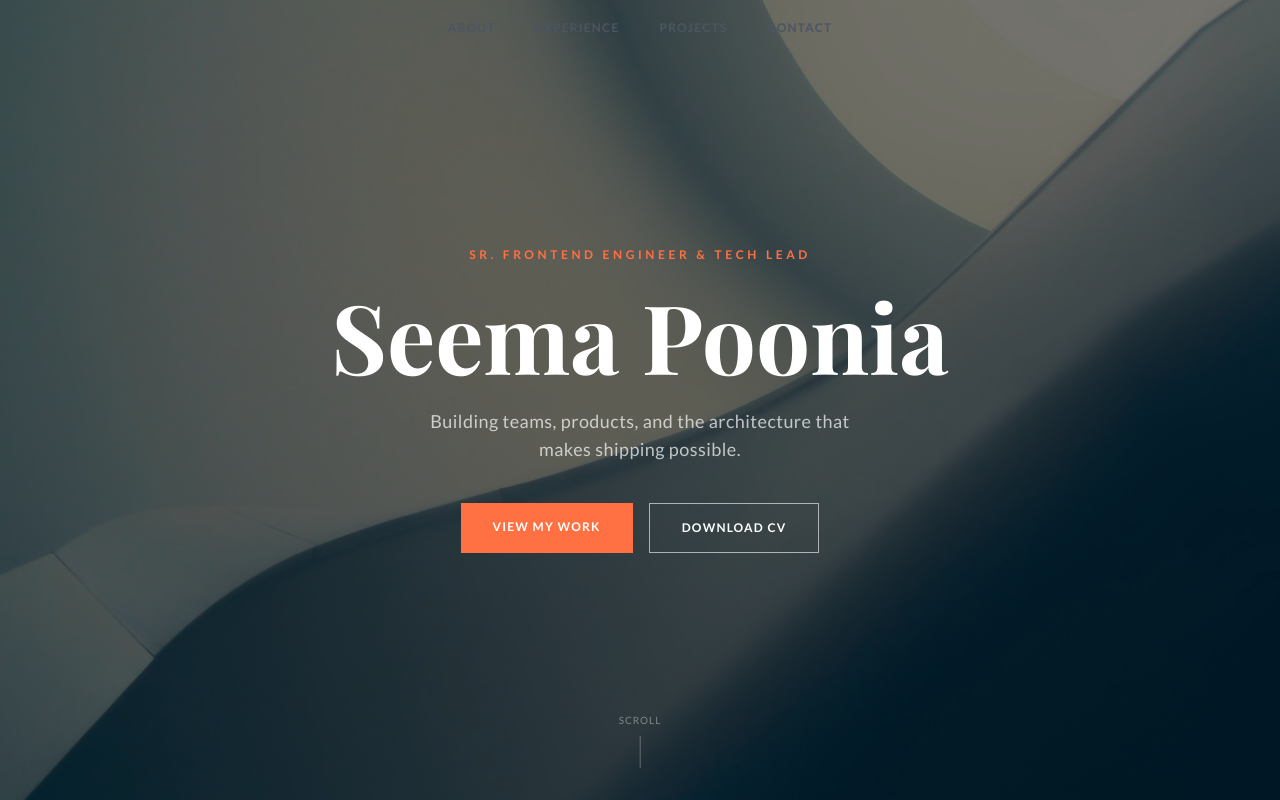
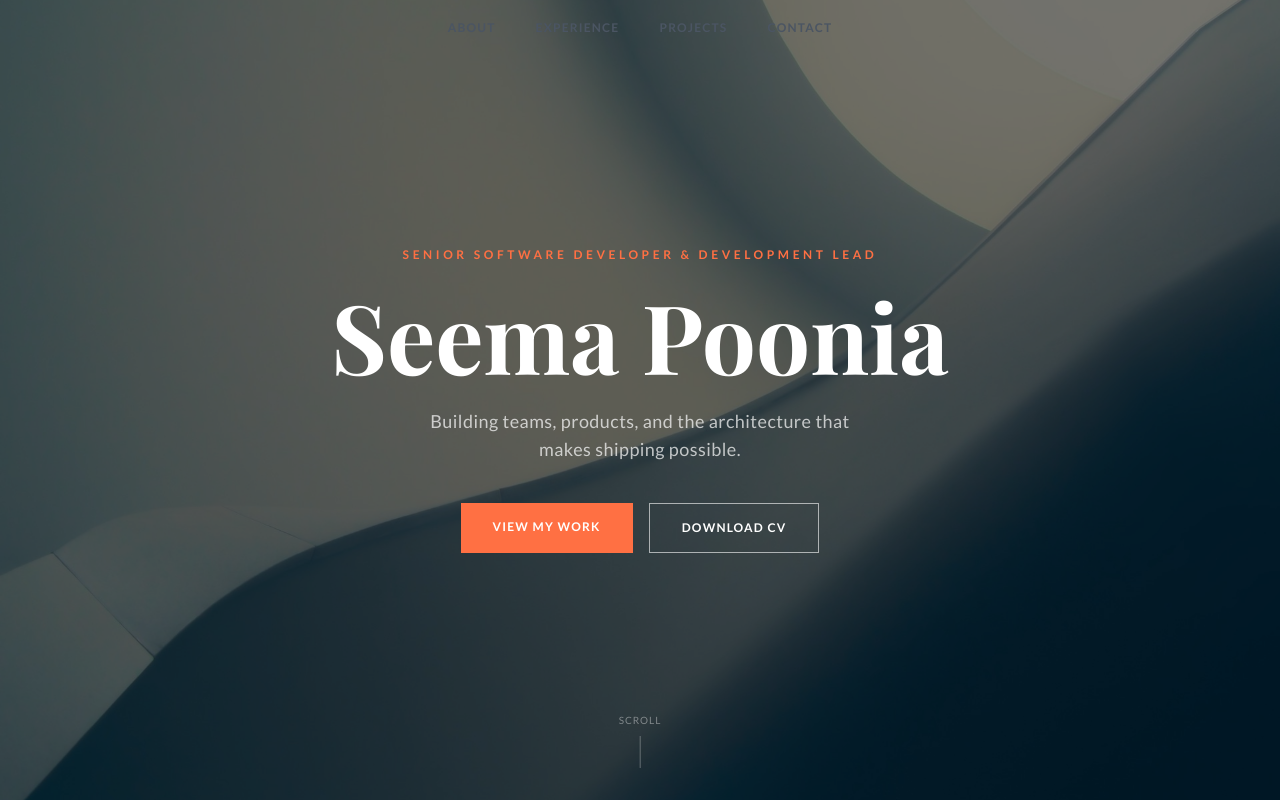
Before and after one commit to 127pooniapoonia/seemapoonia.me, an Astro site: page / in a window 1280 px wide. Shown: the top 800 px of the page. Built offline with nearby package versions, Linux system fonts and the light colour scheme; Astro itself is replaced by a stand-in of ours.

Commit message:
Perf: fetchpriority hero image + fix designation text

```diff
--- a/src/components/Hero.astro
+++ b/src/components/Hero.astro
@@ -1,18 +1,26 @@
 ---
 ---
 
-<section
-  id="home"
-  class="relative h-screen bg-cover bg-center bg-no-repeat flex items-center justify-center"
-  style="background-image: url('/img/bg-cover.jpg')"
->
+<section id="home" class="relative h-screen flex items-center justify-center overflow-hidden">
+  <!-- Hero image as <img> for fetchpriority + proper LCP tracking -->
+  <img
+    src="/img/bg-cover.jpg"
+    alt=""
+    fetchpriority="high"
+    loading="eager"
+    decoding="async"
+    width="1920"
+    height="1280"
+    class="absolute inset-0 w-full h-full object-cover object-center"
+    aria-hidden="true"
+  />
   <!-- Dark overlay -->
   <div class="absolute inset-0 bg-black/55"></div>
 
   <!-- Content -->
   <div class="relative z-10 text-center px-6">
     <p class="text-brand text-xs font-bold uppercase tracking-[0.3em] mb-6">
-      Sr. Frontend Engineer &amp; Tech Lead
+      Senior Software Developer &amp; Development Lead
     </p>
     <h1 class="font-display text-6xl md:text-8xl font-bold text-white leading-none mb-6">
       Seema Poonia
```
